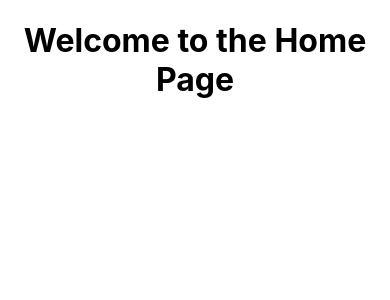
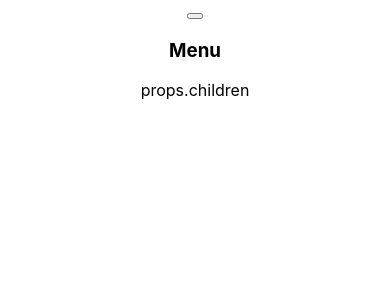
Before and after one commit to thunder-red-star/today.stuy.world, a React (Create React App) app: page /home in a window 390 px wide. Shown: the top 300 px of the page. Built offline with nearby package versions, Linux system fonts and the light colour scheme.

Commit message:
hamburger menu wiorjk

```diff
--- /dev/null
+++ b/src/components/HamburgerMenu/HamburgerMenu.js
@@ -0,0 +1,40 @@
+// Hamburger menu component
+// On click, it toggles the state of the menu, and opens or closes it
+// A hamburger menu contains a Sidebar, which is a container for the menu items
+
+import React from 'react';
+import Sidebar from '../Sidebar/Sidebar';
+
+export default class HamburgerMenu extends React.Component {
+  constructor(props) {
+    super(props);
+    this.state = {
+      isOpen: false,
+    };
+  }
+
+  toggleMenu = () => {
+    this.setState({
+      isOpen: !this.state.isOpen,
+    });
+  };
+
+  render() {
+    const { isOpen } = this.state;
+    const { children } = this.props;
+    return (
+      <div className="hamburger-menu">
+        <button
+          className="hamburger-menu__button"
+          onClick={this.toggleMenu}
+          type="button"
+        >
+          <span className="hamburger-menu__button-line" />
+          <span className="hamburger-menu__button-line" />
+          <span className="hamburger-menu__button-line" />
+        </button>
+        <Sidebar isOpen={isOpen}>{children}</Sidebar>
+      </div>
+    );
+  }
+}
--- /dev/null
+++ b/src/components/Sidebar/Sidebar.js
@@ -0,0 +1,27 @@
+// Sidebar component
+// Contains a list of SidebarLinks
+
+import SidebarLink from './SidebarLink';
+import React from 'react';
+
+export default class Sidebar extends React.Component {
+  constructor(props) {
+    super(props);
+  };
+
+  render() {
+    return (
+      <div className="sidebar">
+        <div className="sidebar-header">
+          <h3>
+            <i className="fas fa-bars" />
+            <span>Menu</span>
+          </h3>
+        </div>
+        <div className="sidebar-links">
+          props.children
+        </div>
+      </div>
+    );
+  }
+}
--- /dev/null
+++ b/src/features/Announcements/Announcements.js
@@ -0,0 +1,15 @@
+// Landing page for the application
+import React from 'react';
+
+export default class Announcements extends React.Component {
+    render() {
+        return (
+            <div className="container">
+                <h1>Announcements</h1>
+                <p>
+                    This is the announcements page.
+                </p>
+            </div>
+        );
+    }
+}
--- /dev/null
+++ b/src/features/Bells/Bells.js
@@ -0,0 +1,15 @@
+// Landing page for the application
+import React from 'react';
+
+export default class Bells extends React.Component {
+    render() {
+        return (
+            <div className="container">
+                <h1>Bells</h1>
+                <p>
+                    This is the bells page.
+                </p>
+            </div>
+        );
+    }
+}
--- /dev/null
+++ b/src/features/Credits/Credits.js
@@ -0,0 +1,15 @@
+// Landing page for the application
+import React from 'react';
+
+export default class Credits extends React.Component {
+    render() {
+        return (
+            <div className="container">
+                <h1>Credits</h1>
+                <p>
+                    This is the credits page.
+                </p>
+            </div>
+        );
+    }
+}
--- a/src/features/Home/Home.js
+++ b/src/features/Home/Home.js
@@ -1,13 +1,39 @@
 // Landing page for the application
 import React from 'react';
-import ButtonLink from '../../components/Button/ButtonLink';
+import { BrowserRouter, Routes, Route } from 'react-router-dom';
 
-export default class Landing extends React.Component {
+import HamburgerMenu from '../../components/HamburgerMenu/HamburgerMenu';
+import Sidebar from '../../components/Sidebar/Sidebar';
+import SidebarLink from '../../components/Sidebar/SidebarLink';
+
+import Bells from '../../features/Bells/Bells';
+import Announcements from '../../features/Announcements/Announcements';
+import Links from '../../features/Links/Links';
+import Credits from '../../features/Credits/Credits';
+import Settings from '../../features/Settings/Settings';
+// Site specifications:
+// * There is a hamburger menu that opens the sidebar
+// * In the sidebar, you can click different links to display different views
+
+export default class Home extends React.Component {
     render() {
         return (
-            <div className="landing">
-                <h1>Welcome to the Home Page</h1>
-            </div>
+            <HamburgerMenu>
+                <Sidebar>
+                    <SidebarLink to="/bells">Bells</SidebarLink>
+                    <SidebarLink to="/announcements">Announcements</SidebarLink>
+                    <SidebarLink to="/links">Links</SidebarLink>
+                    <SidebarLink to="/credits">Credits</SidebarLink>
+                    <SidebarLink to="/settings">Settings</SidebarLink>
+                </Sidebar>
+                <div>
+                    <Route exact path="/bells" component={Bells} />
+                    <Route exact path="/announcements" component={Announcements} />
+                    <Route path="/links" component={Links} />
+                    <Route path="/credits" component={Credits} />
+                    <Route path="/settings" component={Settings} />
+                </div>
+            </HamburgerMenu>
         );
     }
 }
--- /dev/null
+++ b/src/features/Links/Links.js
@@ -0,0 +1,15 @@
+// Landing page for the application
+import React from 'react';
+
+export default class Links extends React.Component {
+    render() {
+        return (
+            <div className="container">
+                <h1>Links</h1>
+                <p>
+                    This is the links page.
+                </p>
+            </div>
+        );
+    }
+}
--- /dev/null
+++ b/src/features/Settings/Settings.js
@@ -0,0 +1,15 @@
+// Landing page for the application
+import React from 'react';
+
+export default class Settings extends React.Component {
+    render() {
+        return (
+            <div className="container">
+                <h1>Settings</h1>
+                <p>
+                    This is the settings page.
+                </p>
+            </div>
+        );
+    }
+}
```
Also changed, not shown: src/components/Sidebar/SidebarLink.js (added), 2 other files (tests, documents, lock files or other folders).
